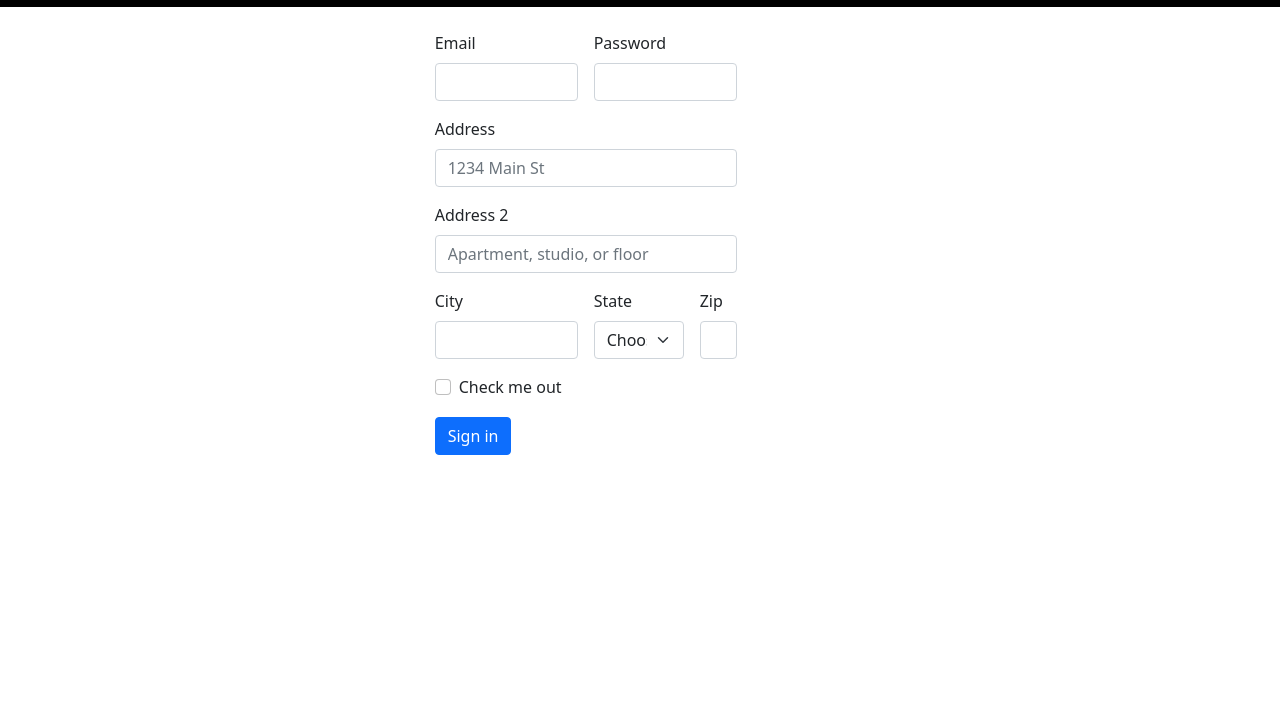
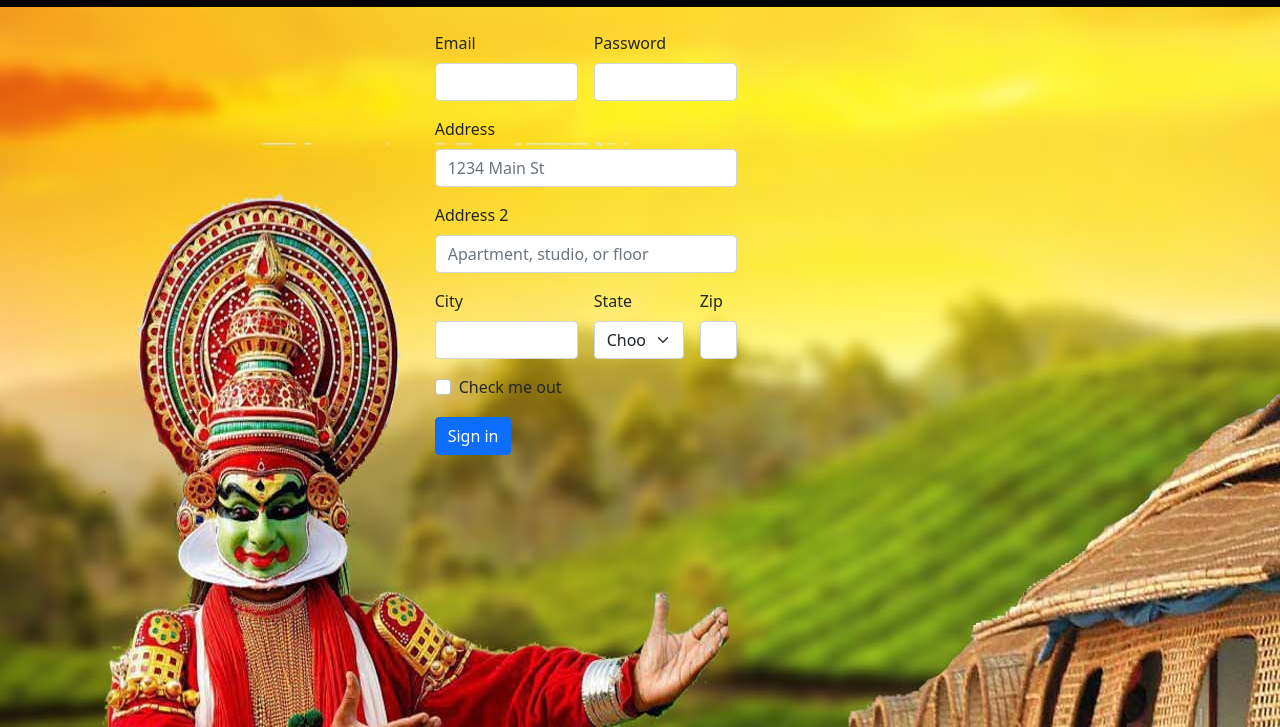
Before and after one commit to vishnupriyavrajan/Kerala-Tourism-Website, a plain HTML site: page Sign Up.html in a window 1280 px wide. Shown: the part 73-800 px from the top of the page. Drawn offline with nearby package versions, Linux system fonts and the light colour scheme.

Commit message:
Update Sign Up.html

```diff
--- a/Sign Up.html
+++ b/Sign Up.html
@@ -10,7 +10,7 @@
 <script src="https://cdn.jsdelivr.net/npm/bootstrap@5.1.3/dist/js/bootstrap.min.js" integrity="sha384-QJHtvGhmr9XOIpI6YVutG+2QOK9T+ZnN4kzFN1RtK3zEFEIsxhlmWl5/YESvpZ13" crossorigin="anonymous"></script>
     <link rel="stylesheet" href="./css/bootstrap.min.css">
 </head>
-<body background="images/1733_1-2.jpg">
+<body background="Images/1733_1-2.jpeg">
 
 
       <header>
```
